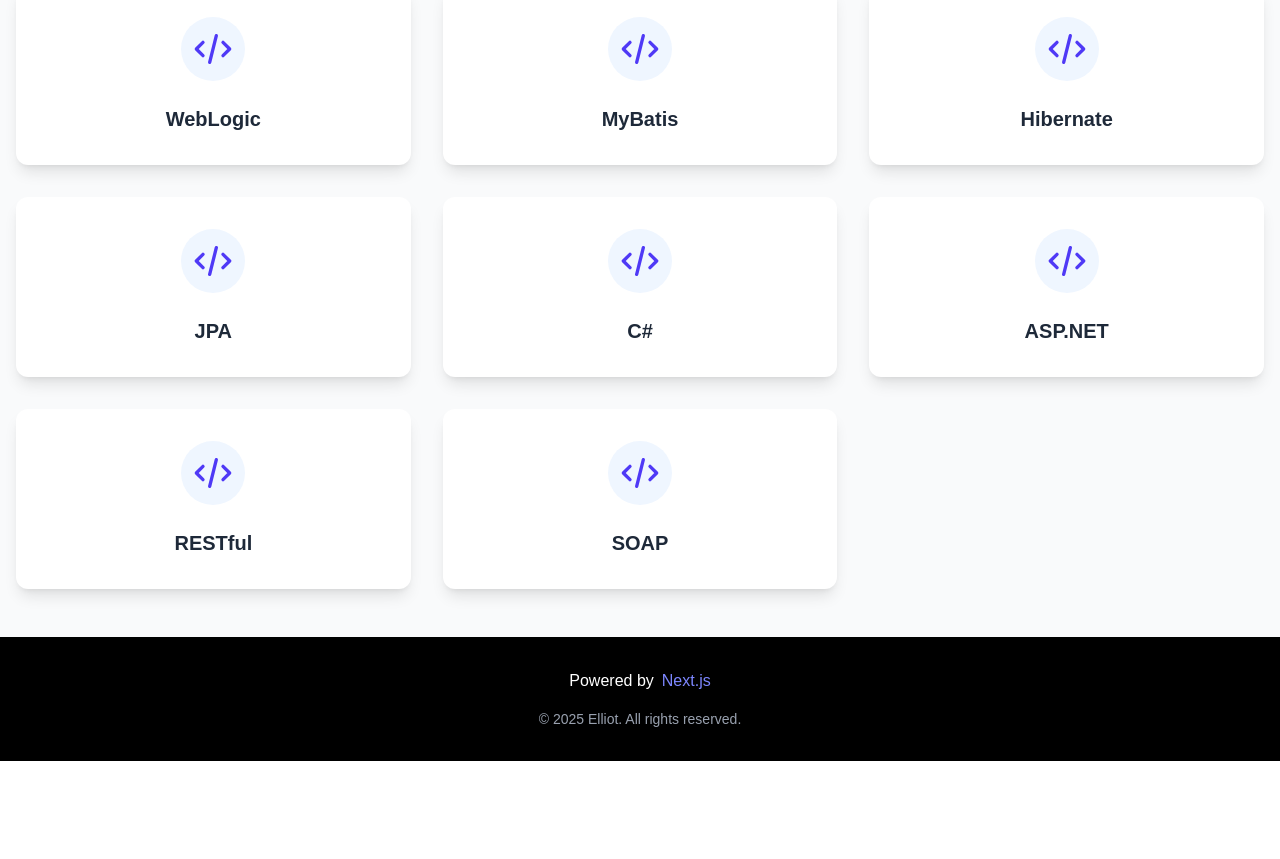
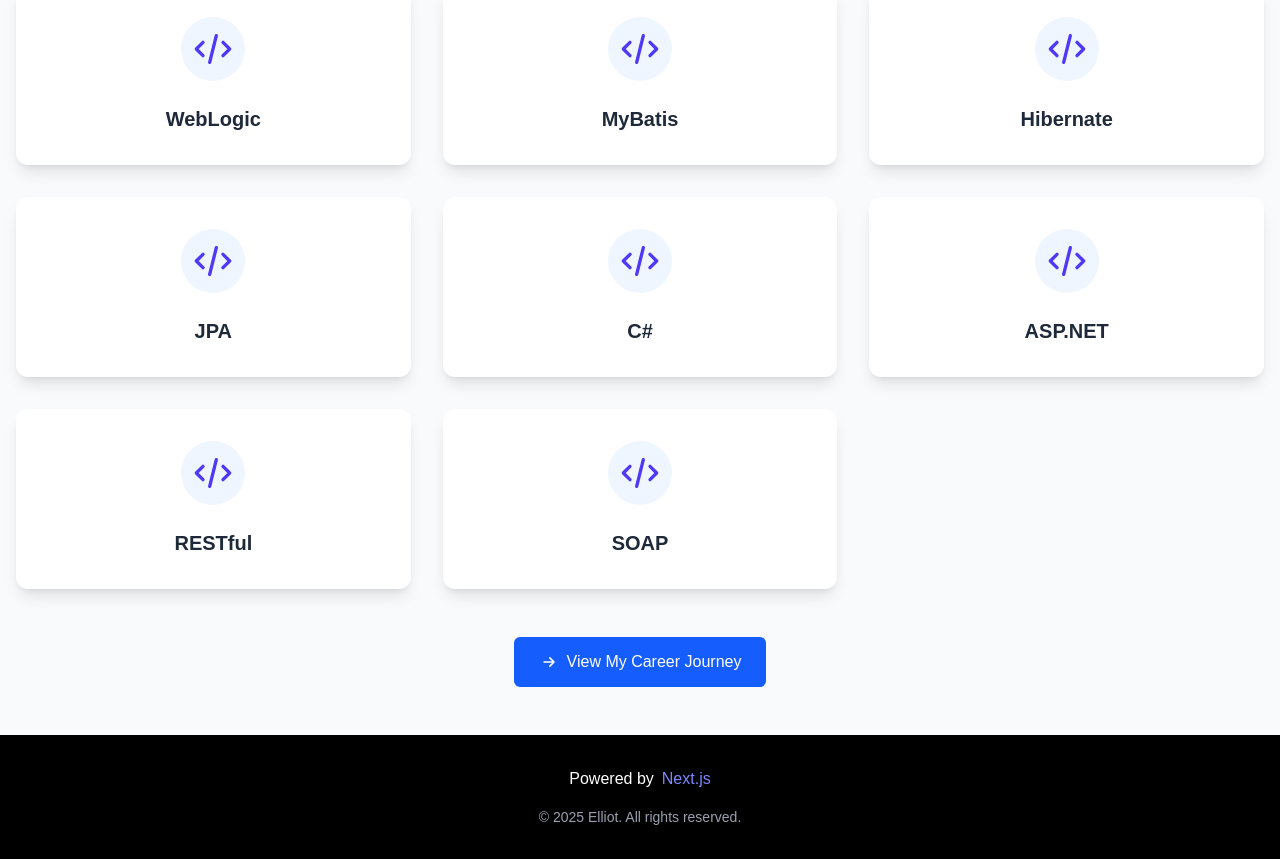
Before and after one commit to etklam/portfolio-2025-apr, a Next.js app: page /skills in a window 1280 px wide. Shown: the part 511-1370 px from the top of the page. Before the commit the page ends 1272 px from the top, so only its background shows below. Built offline with nearby package versions, Linux system fonts and the light colour scheme.

Commit message:
update about and skills

```diff
--- a/src/app/about/page.tsx
+++ b/src/app/about/page.tsx
@@ -94,6 +94,17 @@
                   </svg>
                   GitHub Profile
                 </a>
+                <a
+                  href="https://www.linkedin.com/in/kwun-lam-chan-43775120a/"
+                  target="_blank"
+                  rel="noopener noreferrer"
+                  className="inline-flex items-center text-lg text-blue-600 hover:text-blue-700 transition-colors"
+                >
+                  <svg className="w-5 h-5 mr-2" fill="currentColor" viewBox="0 0 24 24">
+                    <path d="M19 0h-14c-2.761 0-5 2.239-5 5v14c0 2.761 2.239 5 5 5h14c2.762 0 5-2.239 5-5v-14c0-2.761-2.238-5-5-5zm-11 19h-3v-11h3v11zm-1.5-12.268c-.966 0-1.75-.79-1.75-1.764s.784-1.764 1.75-1.764 1.75.79 1.75 1.764-.783 1.764-1.75 1.764zm13.5 12.268h-3v-5.604c0-3.368-4-3.113-4 0v5.604h-3v-11h3v1.765c1.396-2.586 7-2.777 7 2.476v6.759z"/>
+                  </svg>
+                  LinkedIn Profile
+                </a>
               </div>
             </div>
 
--- a/src/app/page.tsx
+++ b/src/app/page.tsx
@@ -32,10 +32,10 @@
       <div className="min-h-screen bg-white">
         <div className="max-w-7xl mx-auto px-4 sm:px-6 lg:px-8 py-16">
           <div className="text-center">
-            <h1 className="text-4xl font-bold text-gray-900 mb-8">Welcome to My Portfolio</h1>
+            <h1 className="text-4xl font-bold text-gray-900 mb-8">Welcome to My Personal Page</h1>
             <div className="max-w-3xl mx-auto">
               <p className="text-lg text-gray-600 leading-relaxed mb-12">
-                A showcase of my work and skills
+                I am Elliot, A Developer from Hong Kong.
               </p>
               <div className="flex flex-col sm:flex-row gap-4 justify-center">
                 <Link
@@ -105,6 +105,19 @@
               </svg>
               Project Readme
             </a>
+
+            {/* LinkedIn Link */}
+            <a
+              href="https://www.linkedin.com/in/kwun-lam-chan-43775120a/"
+              target="_blank"
+              rel="noopener noreferrer"
+              className="inline-flex items-center px-6 py-3 border border-gray-300 text-base font-medium rounded-md text-gray-700 bg-white hover:bg-gray-50 transition-colors"
+            >
+              <svg className="w-5 h-5 mr-2" fill="currentColor" viewBox="0 0 24 24">
+                <path d="M19 0h-14c-2.761 0-5 2.239-5 5v14c0 2.761 2.239 5 5 5h14c2.762 0 5-2.239 5-5v-14c0-2.761-2.238-5-5-5zm-11 19h-3v-11h3v11zm-1.5-12.268c-.966 0-1.75-.79-1.75-1.764s.784-1.764 1.75-1.764 1.75.79 1.75 1.764-.783 1.764-1.75 1.764zm13.5 12.268h-3v-5.604c0-3.368-4-3.113-4 0v5.604h-3v-11h3v1.765c1.396-2.586 7-2.777 7 2.476v6.759z"/>
+              </svg>
+              LinkedIn Profile
+            </a>
           </div>
         </div>
       </div>
--- a/src/app/skills/page.tsx
+++ b/src/app/skills/page.tsx
@@ -1,6 +1,7 @@
 'use client';
 
 import { useState } from 'react';
+import Link from 'next/link';
 
 interface SkillCategory {
   title: string;
@@ -113,6 +114,19 @@
             </div>
           ))}
         </div>
+
+        {/* Career Link */}
+        <div className="mt-12 text-center">
+          <Link
+            href="/career"
+            className="inline-flex items-center px-6 py-3 border border-transparent text-base font-medium rounded-md text-white bg-blue-600 hover:bg-blue-700 transition-colors duration-200"
+          >
+            <svg className="w-5 h-5 mr-2" fill="none" stroke="currentColor" viewBox="0 0 24 24">
+              <path strokeLinecap="round" strokeLinejoin="round" strokeWidth={2} d="M13 7l5 5m0 0l-5 5m5-5H6" />
+            </svg>
+            View My Career Journey
+          </Link>
+        </div>
       </div>
     </div>
   );
```
